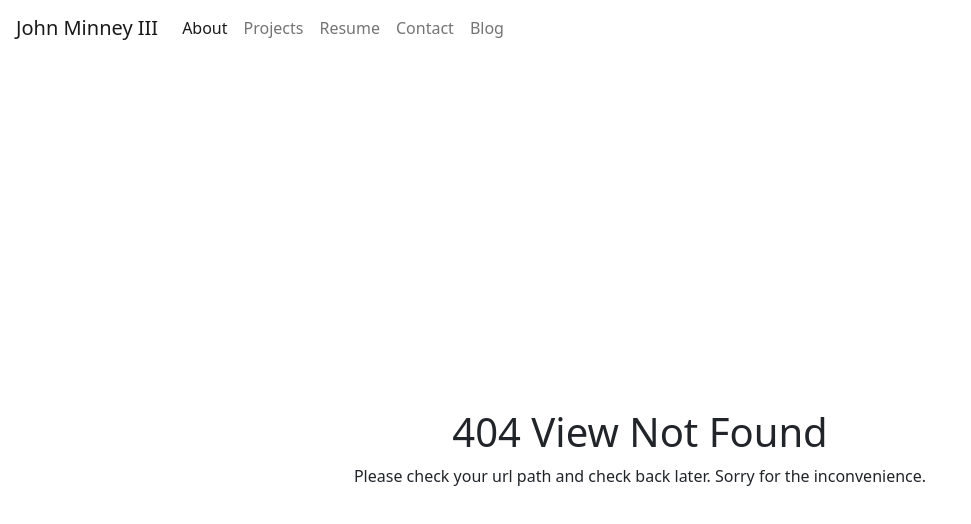
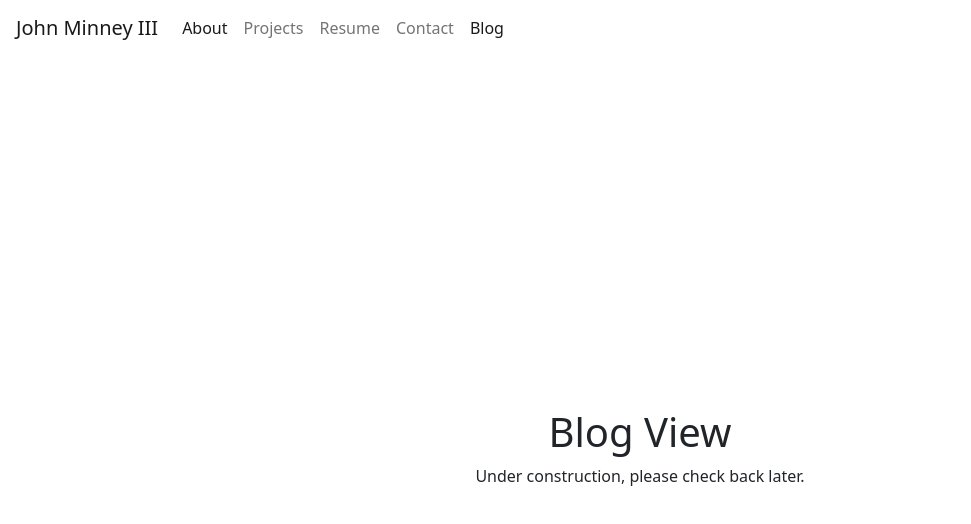
Before and after one commit to john-minney-iii/personal-site, a React (Create React App) app: page /blog in a window 1280 px wide. Before the commit this address had no page. Shown: the top 524 px of the page, without its empty margins (0-971 px from the left). Built offline with nearby package versions, Linux system fonts and the light colour scheme.

Commit message:
Setup other views

```diff
--- a/src/app.tsx
+++ b/src/app.tsx
@@ -5,6 +5,10 @@ import "bootstrap/dist/css/bootstrap.css";
 // Views
 import LandingView from "./views/about-view";
 import MissingView from "./views/missing-view";
+import ProjectsView from "./views/projects-view";
+import ResumeView from "./views/resume-view";
+import ContactView from "./views/contact-view";
+import BlogView from "./views/blog-view";
 
 // Components
 import Navbar from "./components/navbar";
@@ -19,6 +23,10 @@ const App : React.FunctionComponent = () => {
             <div style={{ height: "100vh", width: "100vw" }}>
                 <Routes>
                     <Route path="/" element={<LandingView />} />
+                    <Route path="/projects" element={<ProjectsView />} />
+                    <Route path="/resume" element={<ResumeView />} />
+                    <Route path="/contact" element={<ContactView />} />
+                    <Route path="/blog" element={<BlogView />} />
                     <Route path="*" element={<MissingView />} />
                 </Routes>
             </div>
--- a/src/components/navbar.tsx
+++ b/src/components/navbar.tsx
@@ -30,22 +30,22 @@ const Navbar = (props: NavbarProps) => {
                 >About</NavLink>
                 <NavLink
                     className={navLinkClass("projects")}
-                    to="/"
+                    to="/projects"
                     onClick={() => props.setCurrentTab("projects")}
                 >Projects</NavLink>
                 <NavLink
                     className={navLinkClass("resume")}
-                    to="/"
+                    to="/resume"
                     onClick={() => props.setCurrentTab("resume")}
                 >Resume</NavLink>
                 <NavLink
                     className={navLinkClass("contact")}
-                    to="/"
+                    to="/contact"
                     onClick={() => props.setCurrentTab("contact")}
                 >Contact</NavLink>
                 <NavLink
                     className={navLinkClass("blog")}
-                    to="/"
+                    to="/blog"
                     onClick={() => props.setCurrentTab("blog")}
                 >Blog</NavLink>
             </div>
--- a/src/views/about-view.tsx
+++ b/src/views/about-view.tsx
@@ -1,7 +1,7 @@
 import React from "react";
 import ProfilePicture from "../assets/images/profile-picture.jpg";
 
-const LandingView: React.FunctionComponent = () => {
+const AboutView : React.FunctionComponent = () => {
     // =====================================================
     return <div className="vh-100 vw-100 d-flex align-items-center justify-content-center flex-column">
         <div className="container">
@@ -93,4 +93,4 @@ const LandingView: React.FunctionComponent = () => {
     </div>;
 };
 
-export default LandingView;
+export default AboutView;
--- /dev/null
+++ b/src/views/blog-view.tsx
@@ -0,0 +1,13 @@
+import React from "react";
+
+const BlogView: React.FunctionComponent = () => {
+    // =====================================================
+    return <div className="h-100 d-flex justify-content-center align-items-center flex-column">
+        <h1>Blog View</h1>
+        <p>
+            Under construction, please check back later.
+        </p>
+    </div>;
+};
+
+export default BlogView;
--- /dev/null
+++ b/src/views/contact-view.tsx
@@ -0,0 +1,13 @@
+import React from "react";
+
+const ContactView: React.FunctionComponent = () => {
+    // =====================================================
+    return <div className="h-100 d-flex justify-content-center align-items-center flex-column">
+        <h1>Contact View</h1>
+        <p>
+            Under construction, please check back later.
+        </p>
+    </div>;
+};
+
+export default ContactView;
--- /dev/null
+++ b/src/views/projects-view.tsx
@@ -0,0 +1,13 @@
+import React from "react";
+
+const ProjectsView: React.FunctionComponent = () => {
+    // =====================================================
+    return <div className="h-100 d-flex justify-content-center align-items-center flex-column">
+        <h1>Projects View</h1>
+        <p>
+            Under construction, please check back later.
+        </p>
+    </div>;
+};
+
+export default ProjectsView;
--- /dev/null
+++ b/src/views/resume-view.tsx
@@ -0,0 +1,13 @@
+import React from "react";
+
+const ResumeView: React.FunctionComponent = () => {
+    // =====================================================
+    return <div className="h-100 d-flex justify-content-center align-items-center flex-column">
+        <h1>Resume View</h1>
+        <p>
+            Under construction, please check back later.
+        </p>
+    </div>;
+};
+
+export default ResumeView;
```
